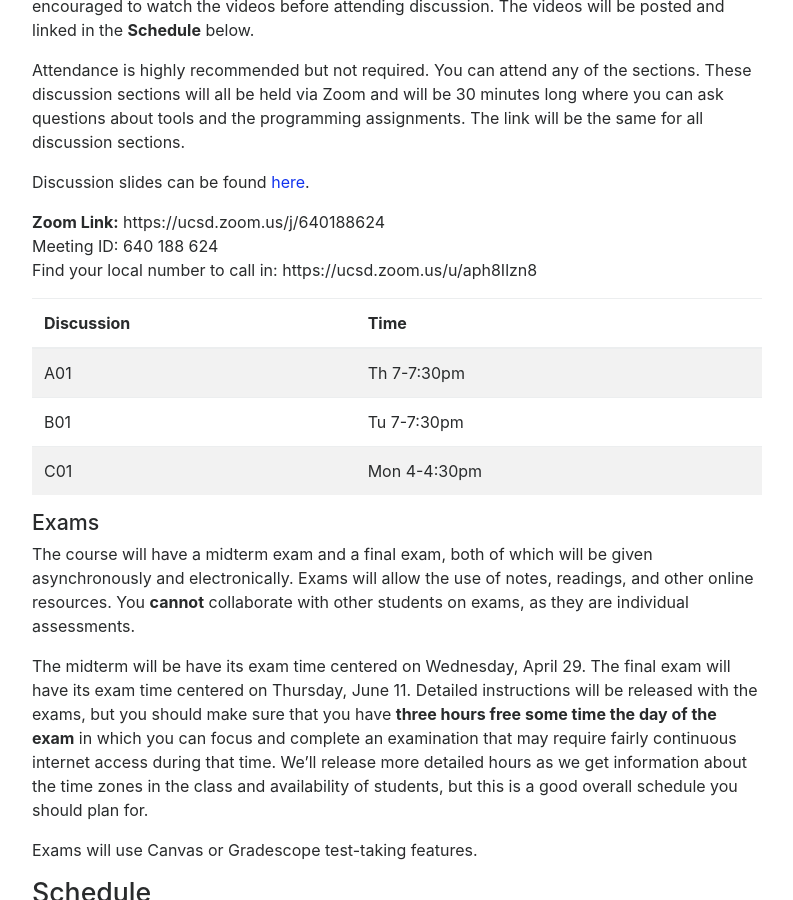
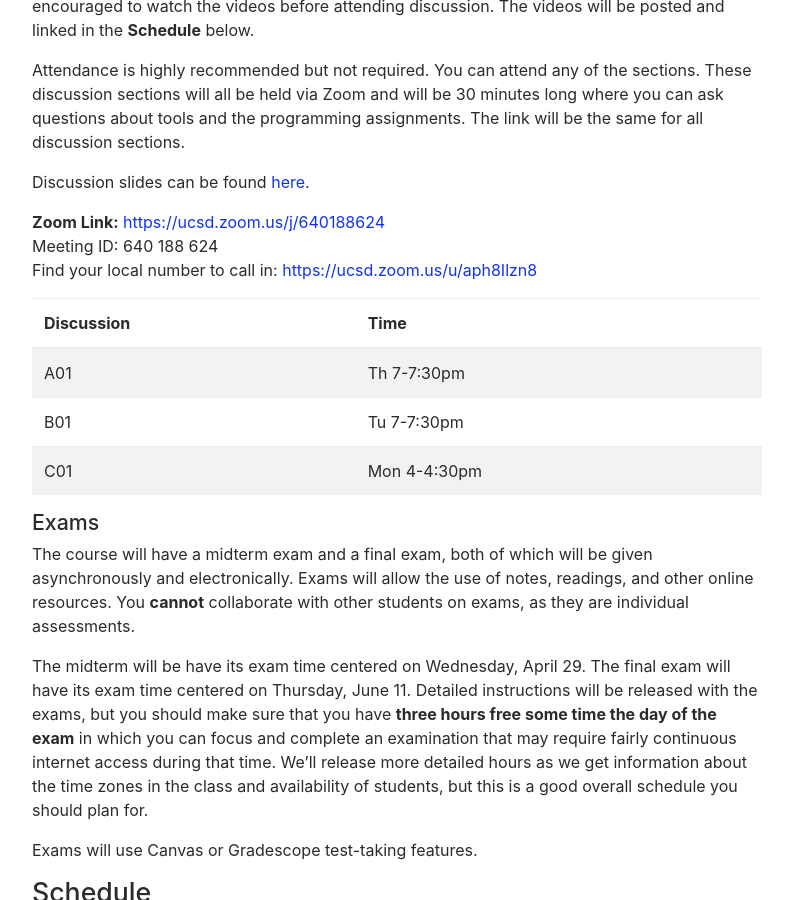
Before and after one commit to ucsdcses/tridev, a Jekyll site: the page built from index.md, in a window 1280 px wide and 900 px high, scrolled down 2049 px. Shown: the whole window, without its empty margins (243-1036 px from the left). Built offline with Jekyll 4.4.1, drawn with Linux system fonts in a browser that asks for light colours; nearby versions of some CDN libraries; part of the change alters nothing that is shown.

```diff
--- a/index.md
+++ b/index.md
@@ -92,9 +92,9 @@ will all be held via Zoom and will be 30 minutes long where you can ask question
 
 Discussion slides can be found [here](https://drive.google.com/drive/folders/1w9o5XyL2Nro2EsUanZMydW1DjHSRHPJj?usp=sharing).
 
-**Zoom Link:** https://ucsd.zoom.us/j/640188624
+**Zoom Link:** [https://ucsd.zoom.us/j/640188624](https://ucsd.zoom.us/j/640188624)
 Meeting ID: 640 188 624
-Find your local number to call in: https://ucsd.zoom.us/u/aph8Ilzn8
+Find your local number to call in: [https://ucsd.zoom.us/u/aph8Ilzn8](https://ucsd.zoom.us/u/aph8Ilzn8)
 <table class="table table-striped">
 <thead>
   <tr>
```
